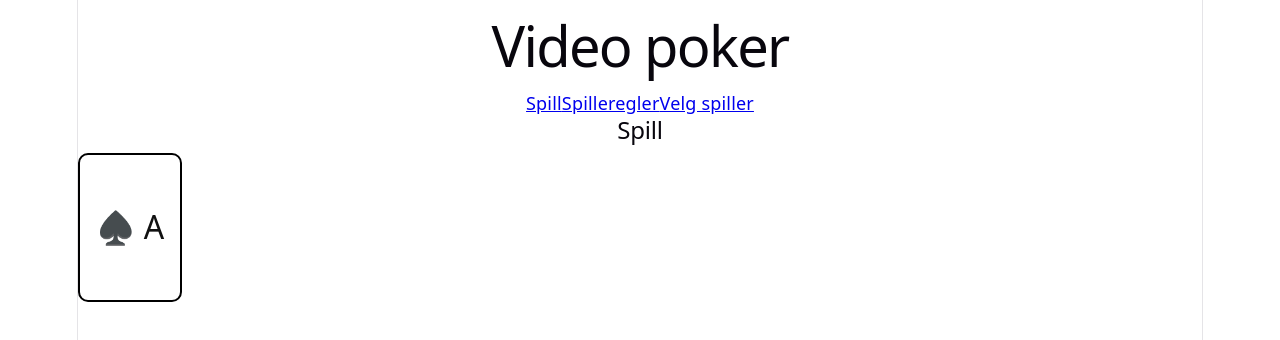
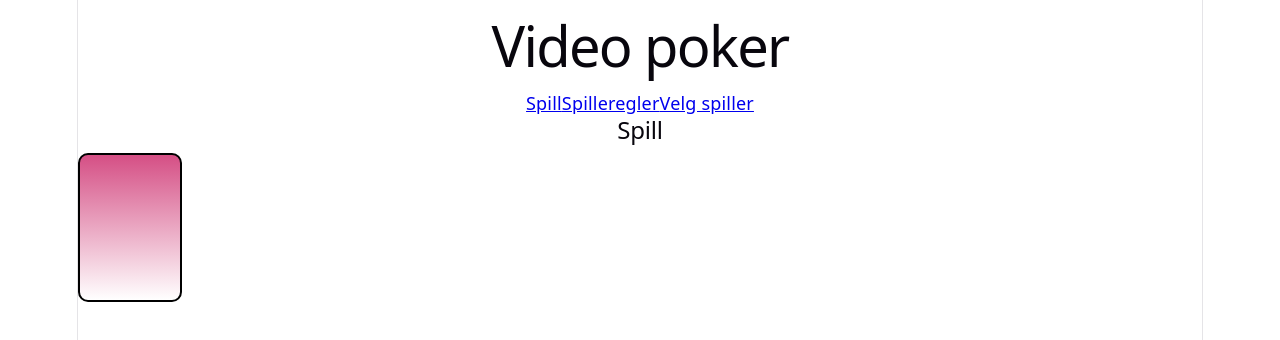
Before and after one commit to silelv/Delinnlevering1, a React (Vite) app: page / in a window 1280 px wide. Shown: the top 340 px of the page. Built offline with nearby package versions, Linux system fonts and the light colour scheme.

Commit message:
bakside gradert rosa

```diff
--- a/src/componentcss/Card.module.css
+++ b/src/componentcss/Card.module.css
@@ -23,3 +23,7 @@
 .black {
   color: #111;
 }
+
+.back {
+  background: linear-gradient(to top, #ffffff, #d54f85);
+}
--- a/src/components/Card.tsx
+++ b/src/components/Card.tsx
@@ -3,9 +3,22 @@ import styles from "../componentcss/Card.module.css"
 
 type CardProps = {
     card: PlayingCard;
+    faceDown?: boolean;
 }
 
-export default function Card({ card }: CardProps) {
+export default function Card({ card, faceDown = false }: CardProps) {
+
+    if (faceDown) {
+        return (
+                <div
+                className={`${styles.card} ${styles.back}`}
+                role="img"
+                aria-label="Kort med baksiden opp"
+                />
+            );
+    }
+
+
     const symbols ={
         hearts: "❤️",
         diamonds: "♦️",
--- a/src/pages/Game.tsx
+++ b/src/pages/Game.tsx
@@ -4,7 +4,7 @@ export default function Game() {
   return (
     <main>
    <h2>Spill</h2>
-   <Card card={{ suit: "spades", value: 1 }} />
+   <Card card={{ suit: "spades", value: 1 }} faceDown />
    </main>
   )
 }
```
